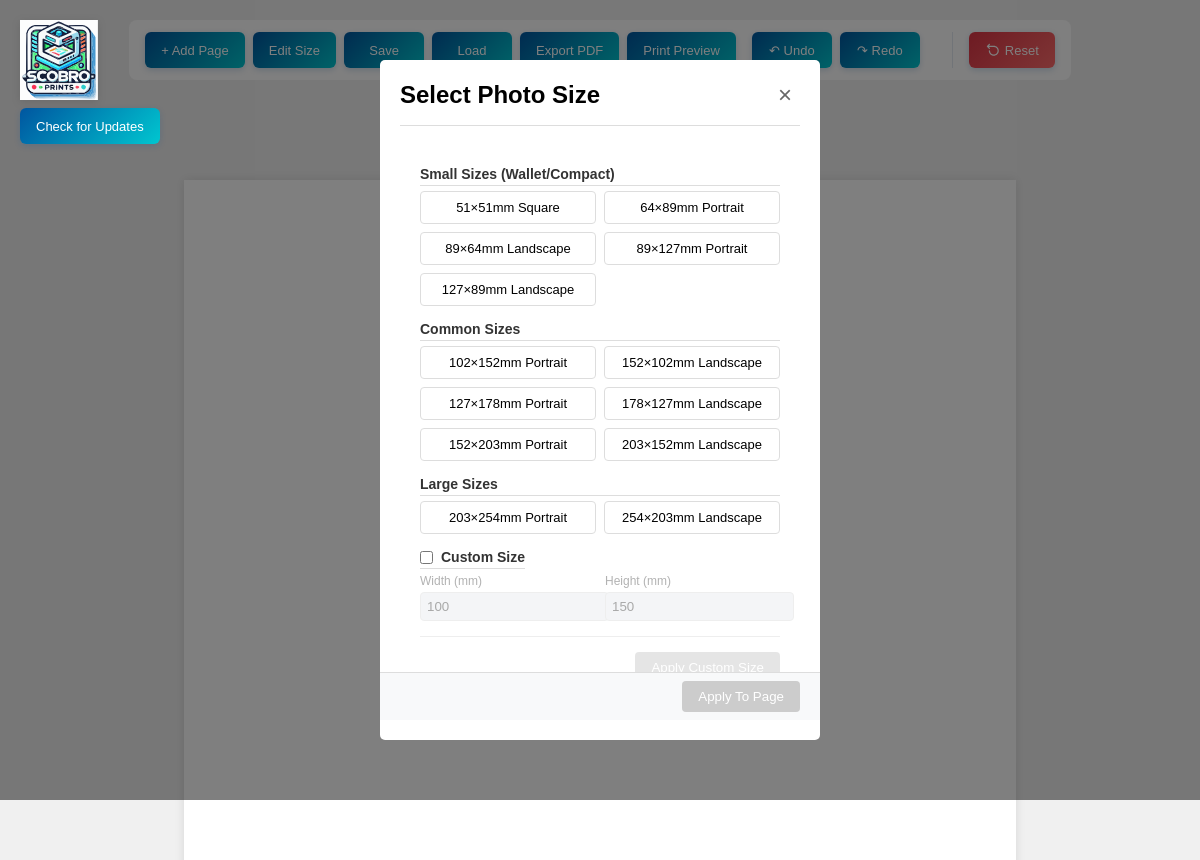
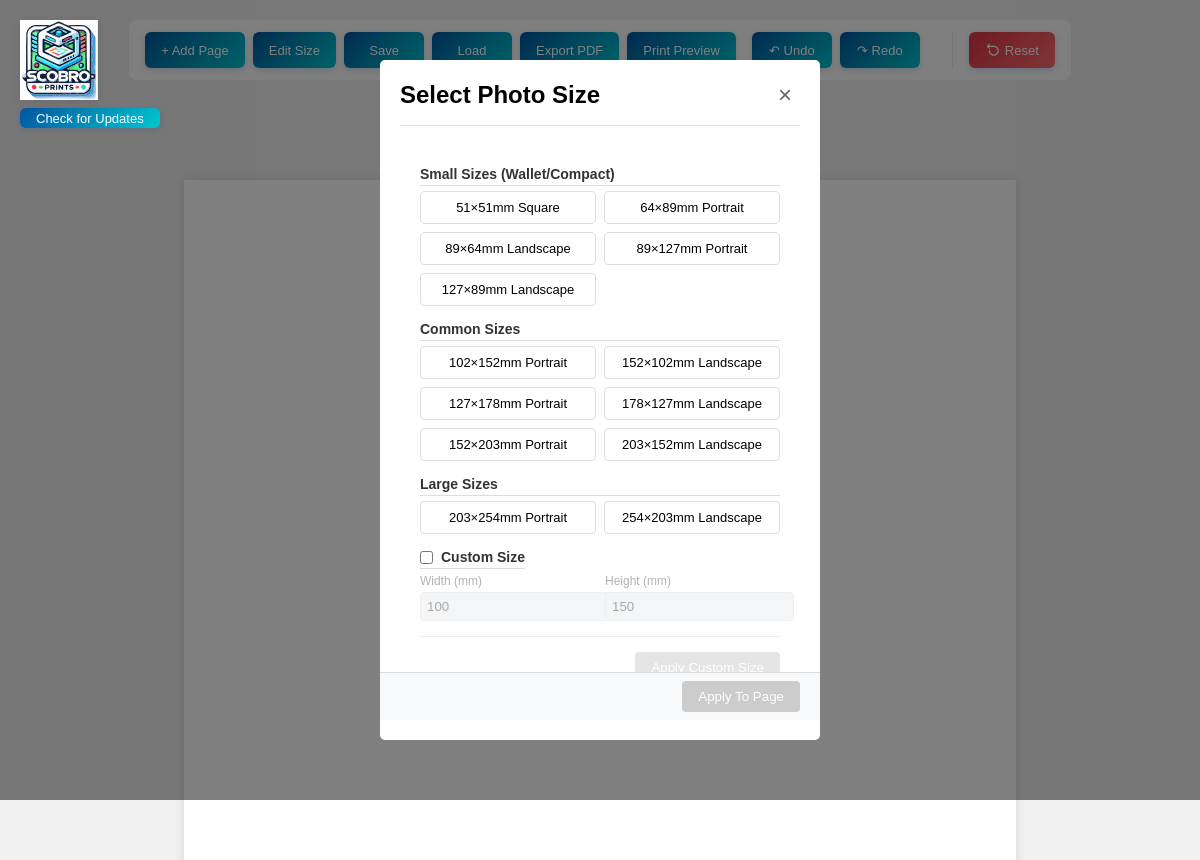
Before and after one commit to ScottBruton/PrintPhotoApp, an Electron app: page index.html in a window 1200 px wide. Drawn offline with nearby package versions, Linux system fonts and the light colour scheme; no server answers.

Commit message:
manual button

```diff
--- a/index.html
+++ b/index.html
@@ -27,7 +27,9 @@
           text-align: center;
         "
       ></div>
-      <button id="manualUpdateCheck" class="toolbar-btn">Check for Updates</button>
+      <div>
+        <button id="manualUpdateCheck" class="manual-update-check-btn">Check for Updates</button>
+      </div>
     </div>
 
     <div class="toolbar">
--- a/package.json
+++ b/package.json
@@ -1,6 +1,6 @@
 {
   "name": "printphotoapp",
-  "version": "1.0.1",
+  "version": "1.0.2",
   "main": "main.js",
   "scripts": {
     "test": "echo \"Error: no test specified\" && exit 1",
--- a/styles.css
+++ b/styles.css
@@ -738,3 +738,49 @@ body {
     width: auto;
     filter: drop-shadow(0 2px 4px rgba(0, 0, 0, 0.1));
 }
+
+.manual-update-check-btn {
+    height: 20px;
+    padding: 0 16px;
+    background: linear-gradient(135deg, #0056a0 0%, #00c6d0 100%);
+    color: white;
+    border: none;
+    border-radius: 6px;
+    cursor: pointer;
+    font-weight: 500;
+    font-size: 13px;
+    transition: all 0.2s ease;
+    box-shadow: 0 2px 6px rgba(0, 86, 160, 0.2);
+    white-space: nowrap;
+    display: inline-flex;
+    align-items: center;
+    justify-content: center;
+    min-width: 28px;
+}
+
+.manual-update-check-btn:hover:not(:disabled) {
+    transform: translateY(-2px);
+    box-shadow: 0 6px 20px #2f2f2f4d;
+    background: linear-gradient(135deg, #00c6d0 0%, #0056a0 100%);
+}
+
+.manual-update-check-btn:active:not(:disabled) {
+    transform: translateY(1px);
+    box-shadow: 0 2px 10px #2f2f2f4d;
+}
+
+.manual-update-check-btn:disabled {
+    background: linear-gradient(135deg, #ccc 0%, #ddd 100%);
+    cursor: not-allowed;
+    box-shadow: none;
+    opacity: 0.7;
+}
+
+.manual-update-check-btn:hover {
+    background-color: #0056b3;
+}
+
+.manual-update-check-btn:disabled {
+    background-color: #ccc;
+    cursor: not-allowed;
+}
```
